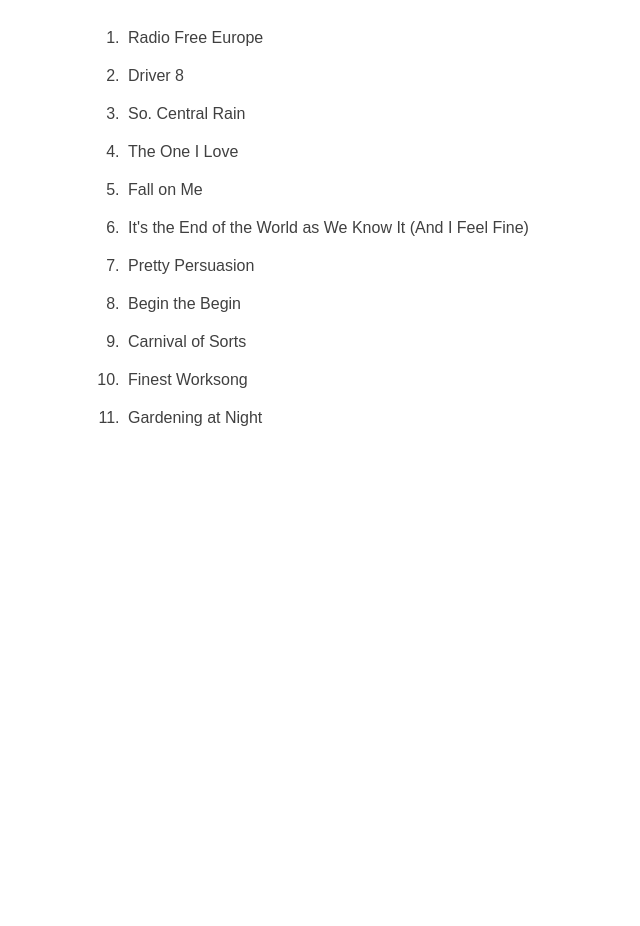
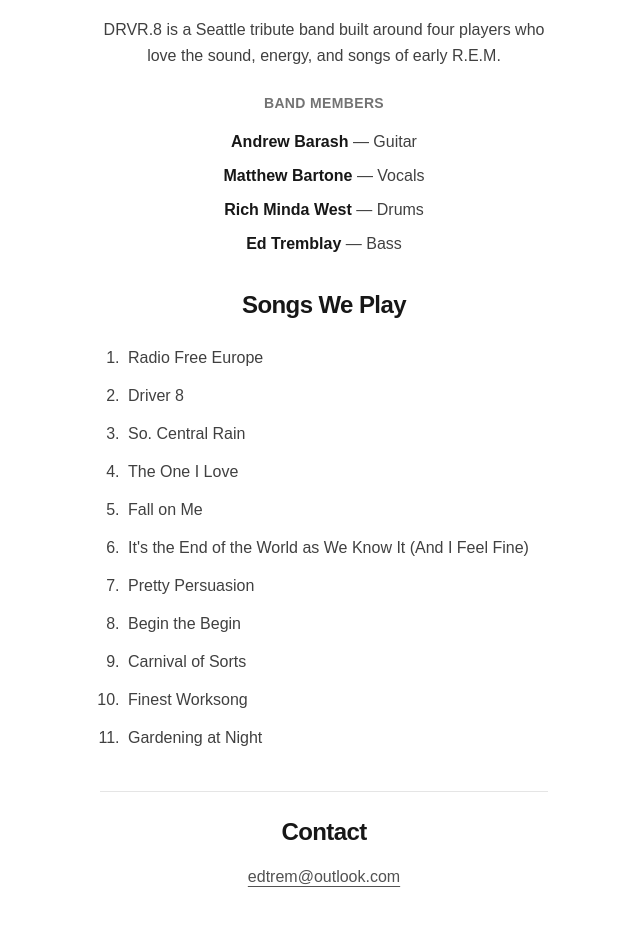
Before and after one commit to edtremsaga/vibey-pers-profile, a Next.js app: page /drvr8 in a window 1280 px wide. Shown: the part 704-1630 px from the top of the page, without its empty margins (316-956 px from the left). Before the commit the page ends 1175 px from the top, so only its background shows below. Built offline with nearby package versions, Linux system fonts and the light colour scheme.

Commit message:
feat: add DRVR.8 about and contact

```diff
--- a/src/app/drvr8/page.tsx
+++ b/src/app/drvr8/page.tsx
@@ -19,6 +19,13 @@
   "Carnival of Sorts",
   "Finest Worksong",
   "Gardening at Night",
+];
+
+const bandMembers = [
+  { name: "Andrew Barash", role: "Guitar" },
+  { name: "Matthew Bartone", role: "Vocals" },
+  { name: "Rich Minda West", role: "Drums" },
+  { name: "Ed Tremblay", role: "Bass" },
 ];
 
 export default function Drvr8Page() {
@@ -70,6 +77,29 @@
           </p>
         </section>
 
+        <section className="mx-auto mt-8 w-full max-w-md text-center">
+          <h2 className="text-2xl font-semibold tracking-tight text-neutral-900">
+            About
+          </h2>
+          <p className="mt-4 text-base leading-relaxed text-neutral-700">
+            DRVR.8 is a Seattle tribute band built around four players who love
+            the sound, energy, and songs of early R.E.M.
+          </p>
+          <h3 className="mt-6 text-sm font-semibold uppercase tracking-wide text-neutral-500">
+            Band Members
+          </h3>
+          <ul className="mt-4 space-y-2 text-base leading-relaxed text-neutral-700">
+            {bandMembers.map((member) => (
+              <li key={member.name}>
+                <span className="font-semibold text-neutral-900">
+                  {member.name}
+                </span>{" "}
+                — {member.role}
+              </li>
+            ))}
+          </ul>
+        </section>
+
         <section className="mx-auto mt-8 w-full max-w-md">
           <h2 className="mb-6 text-center text-2xl font-semibold tracking-tight text-neutral-900">
             Songs We Play
@@ -82,6 +112,20 @@
             ))}
           </ol>
         </section>
+
+        <section className="mx-auto mt-10 w-full max-w-md border-t border-neutral-200 pt-6 text-center">
+          <h2 className="text-2xl font-semibold tracking-tight text-neutral-900">
+            Contact
+          </h2>
+          <p className="mt-4 text-base leading-relaxed text-neutral-600">
+            <a
+              href="mailto:edtrem@outlook.com"
+              className="underline underline-offset-4 hover:text-neutral-900"
+            >
+              edtrem@outlook.com
+            </a>
+          </p>
+        </section>
       </div>
     </main>
   );
```
